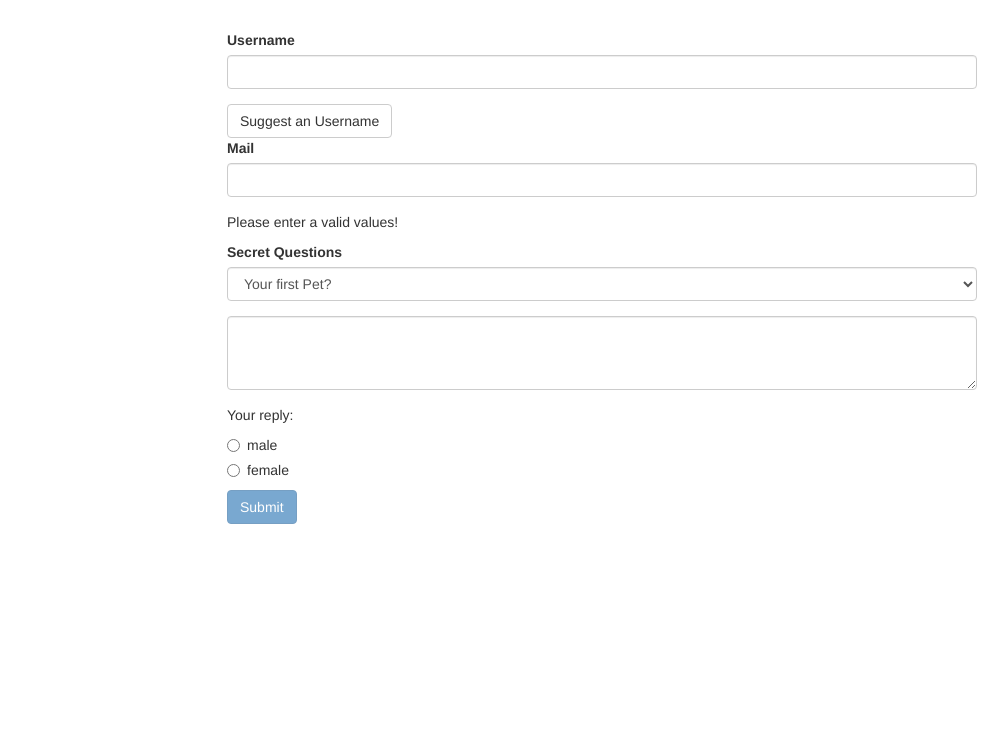
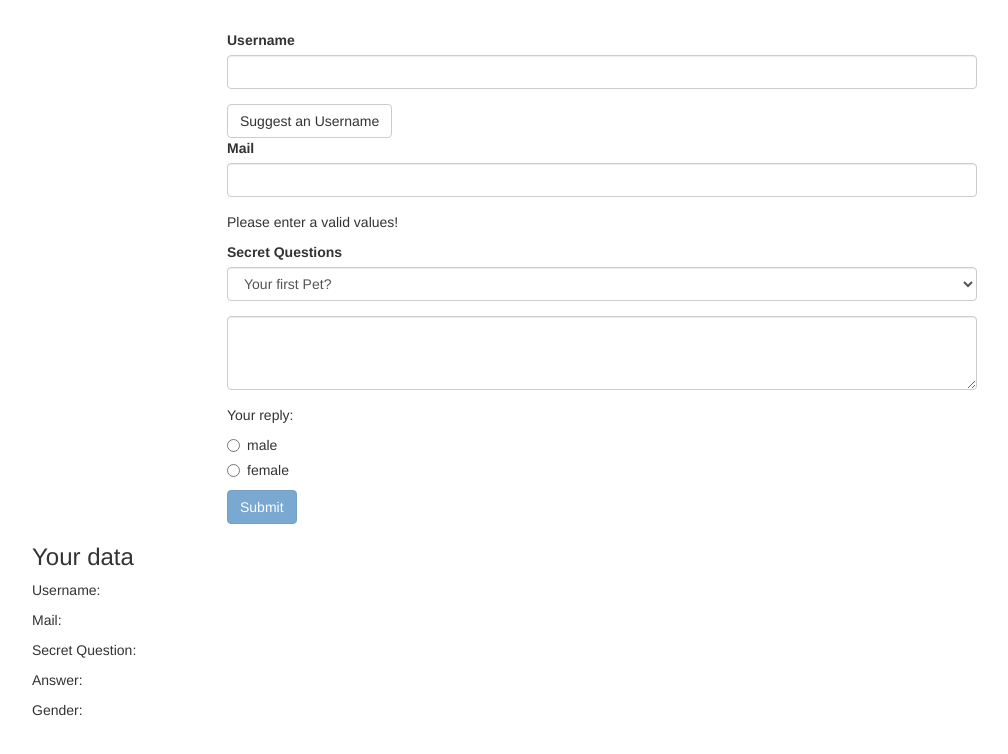
Before and after one commit to EvgeniErmakov/angular-learning-start, an Angular app: page / in a window 1280 px wide. Shown: the top 754 px of the page, without its empty margins (38-1046 px from the left). Built offline with nearby package versions, Linux system fonts and the light colour scheme.

Commit message:
Forms: 200. TD: Using Form Data

```diff
--- a/src/app/app.component.html
+++ b/src/app/app.component.html
@@ -14,7 +14,8 @@
           <button
             class="btn btn-default"
             type="button"
-          (click)="suggestUserName()">Suggest an Username</button>
+            (click)="suggestUserName()">Suggest an Username
+          </button>
           <div class="form-group">
             <label for="email">Mail</label>
             <input type="email" id="email" class="form-control"
@@ -69,4 +70,15 @@
       </form>
     </div>
   </div>
+
+  <div class="row">
+    <div class="col-xs-12">
+      <h3>Your data</h3>
+      <p>Username: {{user.username}}</p>
+      <p>Mail:{{user.email}}</p>
+      <p>Secret Question:{{user.secretQuestion}}</p>
+      <p>Answer:{{user.answer}}</p>
+      <p>Gender:{{user.gender}}</p>
+    </div>
+  </div>
 </div>
--- a/src/app/app.component.ts
+++ b/src/app/app.component.ts
@@ -11,6 +11,15 @@ export class AppComponent {
   @ViewChild('f') signUpForm: NgForm;
   answer = '';
   genders = ['male', 'female'];
+  user = {
+    username: '',
+    email: '',
+    secretQuestion:'',
+    answer:'',
+    gender: ''
+  }
+  submitted = false;
+
 
   suggestUserName() {
     const suggestedName = 'Superuser';
@@ -42,6 +51,13 @@ export class AppComponent {
    */
 
   onSubmit() {
-    console.log(this.signUpForm)
+    console.log(this.signUpForm);
+    this.user.username = this.signUpForm.value.userData.username;
+    this.user.email = this.signUpForm.value.userData.email2;
+    this.user.secretQuestion = this.signUpForm.value.secret;
+    this.user.answer = this.signUpForm.value.questionAnswer;
+    this.user.gender = this.signUpForm.value.gender;
+
+    this.submitted = true;
   }
 }
```
